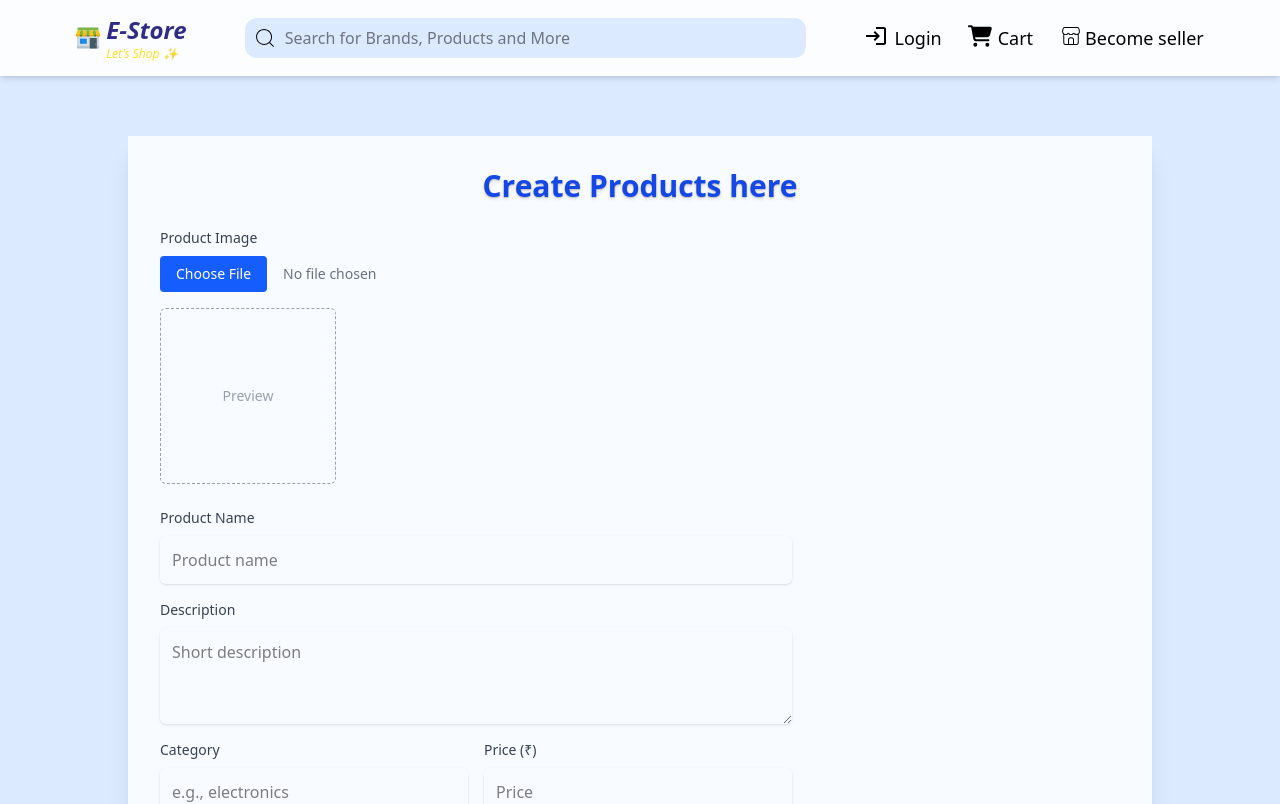
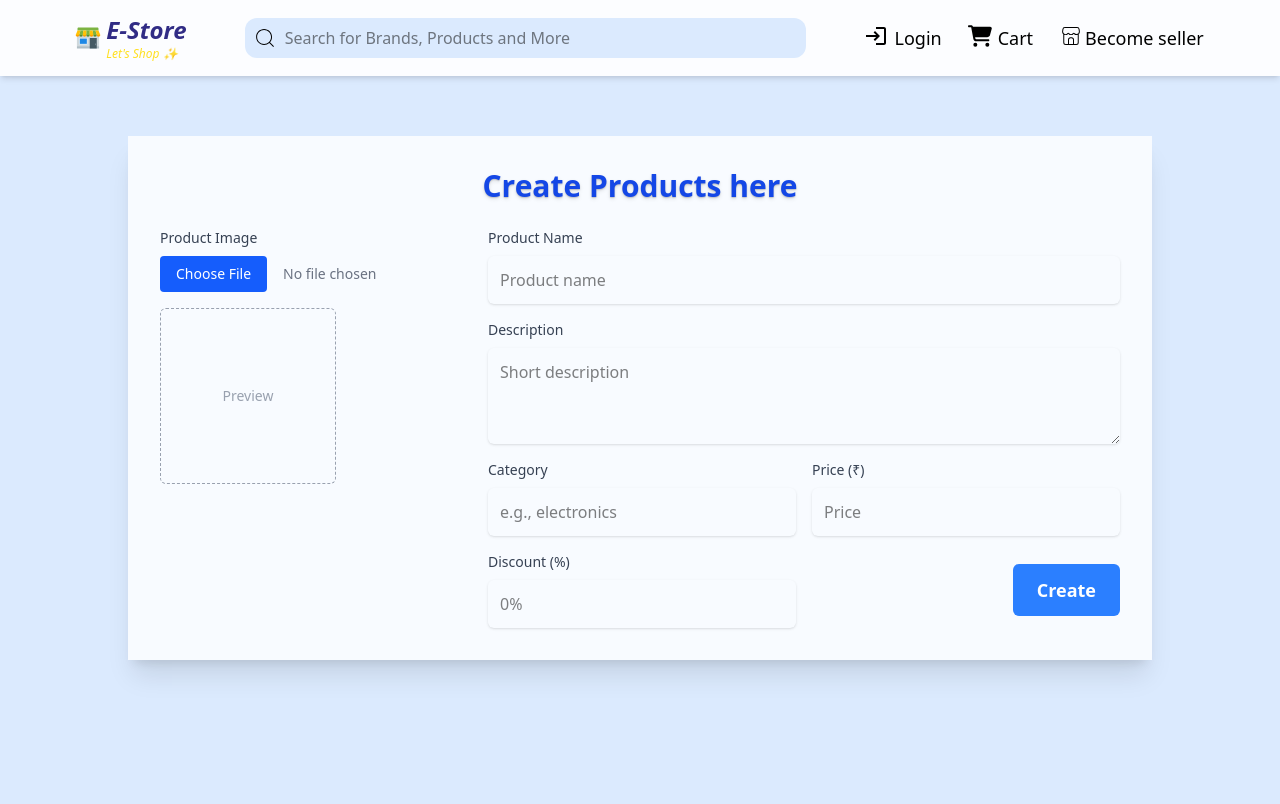
Before and after one commit to naskar-akash/E-Shop, a React (Vite) app in the folder frontend/: page /admin/create in a window 1280 px wide. Shown: the top 804 px of the page. Built offline with nearby package versions, Linux system fonts and the light colour scheme.

Commit message:
again adding responsiveness to create products

```diff
--- a/frontend/src/Components/Admin/CreateProduct.jsx
+++ b/frontend/src/Components/Admin/CreateProduct.jsx
@@ -63,7 +63,7 @@ const CreateProduct = () => {
           className="grid grid-cols-1 sm:grid-cols-3 gap-6"
         >
           {/*Image+Preview*/}
-          <div className="col-span-2 flex flex-col items-start gap-4">
+          <div className="col-span-1 flex flex-col items-start gap-4">
             <label className="w-full">
               <span className="block text-sm font-medium text-gray-700 mb-2">
                 Product Image
```
